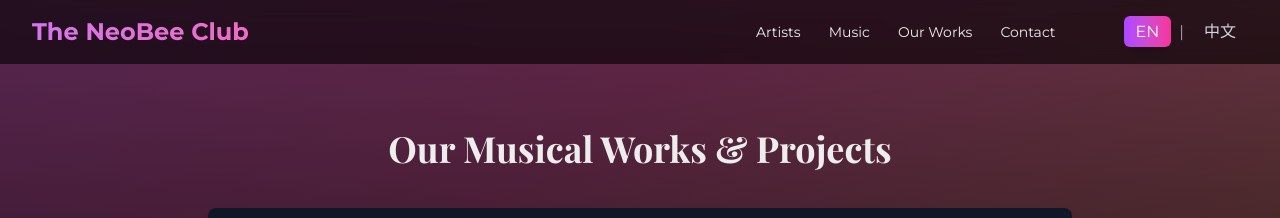
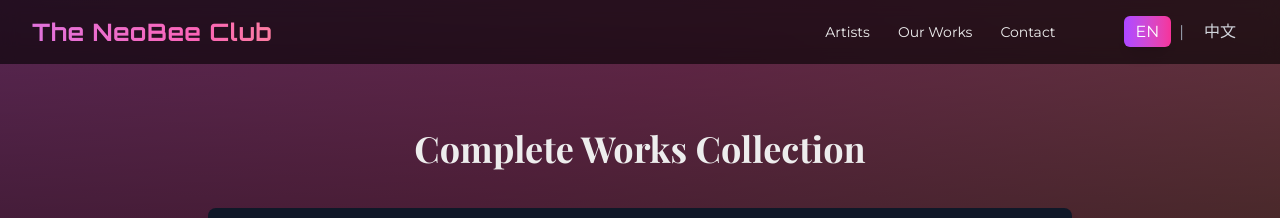
Before and after one commit to haoranzhang929/theneobeeclub, a Next.js app: page /en/works in a window 1280 px wide. Shown: the top 218 px of the page. Built offline with nearby package versions, Linux system fonts and the light colour scheme.

Commit message:
Optimize brand font with Orbitron and clean up unused fonts

```diff
--- a/src/app/[locale]/layout.tsx
+++ b/src/app/[locale]/layout.tsx
@@ -4,7 +4,7 @@ import { ReactNode } from "react";
 import { setRequestLocale } from "next-intl/server";
 import { Metadata } from "next";
 import "../globals.css";
-import { Playfair_Display, Montserrat, Noto_Sans_SC } from "next/font/google";
+import { Playfair_Display, Montserrat, Noto_Sans_SC, Orbitron } from "next/font/google";
 import { Analytics } from "@vercel/analytics/next";
 
 const playfair = Playfair_Display({
@@ -21,6 +21,13 @@ const notoSansSC = Noto_Sans_SC({
   subsets: ["latin"],
   weight: ["400", "500", "700"],
   variable: "--font-noto-sans-sc"
+});
+
+// 新增音乐风格字体
+const orbitron = Orbitron({
+  subsets: ["latin"],
+  weight: ["400", "700", "900"],
+  variable: "--font-orbitron"
 });
 
 export function generateStaticParams() {
@@ -126,11 +133,12 @@ export default async function LocaleLayout(props: { children: ReactNode; params:
     <html
       lang={locale}
       suppressHydrationWarning
-      className={`scroll-smooth ${bodyFontClass} ${notoSansSC.variable}`}
+      className={`scroll-smooth ${bodyFontClass} ${notoSansSC.variable} ${orbitron.variable}`}
       style={
         {
           "--font-playfair": playfair.style.fontFamily,
-          "--font-noto-sans-sc": notoSansSC.style.fontFamily
+          "--font-noto-sans-sc": notoSansSC.style.fontFamily,
+          "--font-orbitron": orbitron.style.fontFamily
         } as React.CSSProperties
       }
     >
--- a/src/app/globals.css
+++ b/src/app/globals.css
@@ -295,3 +295,8 @@ html {
 .neon-glow {
   text-shadow: 0 0 5px currentColor, 0 0 10px currentColor, 0 0 15px currentColor, 0 0 20px currentColor;
 }
+
+/* Enhanced font class for music branding */
+.font-orbitron {
+  font-family: var(--font-orbitron, "Orbitron"), sans-serif;
+}
--- a/src/components/MusicSection.tsx
+++ b/src/components/MusicSection.tsx
@@ -1,11 +1,15 @@
 "use client";
 import { motion } from "framer-motion";
 import { useTranslations } from "next-intl";
+import { useParams } from "next/navigation";
+import Link from "next/link";
 import { works } from "@/data/works";
 import { containerVariants, itemVariants, textRevealVariants } from "@/lib/animations";
 
 export default function MusicSection() {
   const t = useTranslations();
+  const params = useParams();
+  const locale = params.locale as string;
 
   return (
     <motion.section
@@ -42,6 +46,24 @@ export default function MusicSection() {
             />
           </div>
         </motion.div>
+
+        {/* Call-to-action button */}
+        <motion.div variants={itemVariants} className="text-center mt-12">
+          <Link
+            href={`/${locale}/works`}
+            className="inline-flex items-center px-8 py-4 text-lg font-semibold text-white bg-gradient-to-r from-purple-600 to-pink-600 rounded-full shadow-lg hover:from-purple-700 hover:to-pink-700 transition-all duration-300 hover:-translate-y-0.5 hover:shadow-xl group"
+          >
+            {t("music.viewMore")}
+            <svg
+              className="w-5 h-5 ml-2 transition-transform duration-300 group-hover:translate-x-1"
+              fill="none"
+              stroke="currentColor"
+              viewBox="0 0 24 24"
+            >
+              <path strokeLinecap="round" strokeLinejoin="round" strokeWidth={2} d="M13 7l5 5m0 0l-5 5m5-5H6" />
+            </svg>
+          </Link>
+        </motion.div>
       </div>
     </motion.section>
   );
--- a/src/components/Navbar.tsx
+++ b/src/components/Navbar.tsx
@@ -26,7 +26,6 @@ const Navbar = () => {
 
   const navLinks = [
     { href: `/${locale}/#artists`, label: t("artists") },
-    { href: `/${locale}/#music`, label: t("music") },
     { href: `/${locale}/works`, label: t("works") },
     { href: `/${locale}/#contact`, label: t("contact") }
   ];
@@ -43,18 +42,15 @@ const Navbar = () => {
       <div className="max-w-7xl mx-auto px-2 sm:px-4 lg:px-8">
         <div className="flex items-center justify-between h-16">
           {/* Logo with animation */}
-          <motion.div
-            whileHover={{ scale: 1.05 }}
-            whileTap={{ scale: 0.95 }}
-          >
+          <motion.div whileHover={{ scale: 1.05 }} whileTap={{ scale: 0.95 }}>
             <Link href={`/${locale}`} className="relative group">
               <motion.span
-                className="text-2xl font-bold bg-gradient-to-r from-purple-400 to-pink-400 bg-clip-text text-transparent"
+                className="text-2xl font-bold bg-gradient-to-r from-purple-400 via-pink-400 to-yellow-400 bg-clip-text text-transparent font-orbitron tracking-wide"
                 animate={{
                   backgroundPosition: ["0% 50%", "100% 50%", "0% 50%"]
                 }}
-                transition={{ duration: 3, repeat: Infinity }}
-                style={{ backgroundSize: "200% 200%" }}
+                transition={{ duration: 4, repeat: Infinity, ease: "easeInOut" }}
+                style={{ backgroundSize: "300% 300%" }}
               >
                 {t("brand")}
               </motion.span>
@@ -76,10 +72,7 @@ const Navbar = () => {
             whileHover={{ scale: 1.1 }}
             whileTap={{ scale: 0.9 }}
           >
-            <motion.div
-              animate={menuOpen ? "open" : "closed"}
-              className="w-7 h-7 flex flex-col justify-around"
-            >
+            <motion.div animate={menuOpen ? "open" : "closed"} className="w-7 h-7 flex flex-col justify-around">
               <motion.span
                 variants={{
                   closed: { rotate: 0, y: 0 },
@@ -155,10 +148,7 @@ const Navbar = () => {
               animate={{ opacity: 1, x: 0 }}
               transition={{ delay: 0.6 }}
             >
-              <motion.div
-                whileHover={{ scale: 1.05 }}
-                className="relative"
-              >
+              <motion.div whileHover={{ scale: 1.05 }} className="relative">
                 <Link
                   href={`/en${pathWithoutLocale}`}
                   className={`px-3 py-1.5 rounded-md font-medium transition-all duration-200 ${
@@ -174,10 +164,7 @@ const Navbar = () => {
 
               <span className="text-gray-400">|</span>
 
-              <motion.div
-                whileHover={{ scale: 1.05 }}
-                className="relative"
-              >
+              <motion.div whileHover={{ scale: 1.05 }} className="relative">
                 <Link
                   href={`/zh${pathWithoutLocale}`}
                   className={`px-3 py-1.5 rounded-md font-medium transition-all duration-200 ${
--- a/src/messages/en.json
+++ b/src/messages/en.json
@@ -21,10 +21,11 @@
     "leo_role": "Guitarist & DJ | Live Performance Artist"
   },
   "music": {
-    "title": "Latest Musical Works"
+    "title": "Latest Release",
+    "viewMore": "View Complete Collection"
   },
   "works": {
-    "title": "Our Musical Works & Projects",
+    "title": "Complete Works Collection",
     "funky_house_title": "Funky House Mix with Live Guitar Performance",
     "funky_house_description": "An immersive soulful house mix featuring live guitar improvisation and electronic production.",
     "chill_jazzy_title": "Chill Jazzy Electronic Set",
--- a/src/messages/zh.json
+++ b/src/messages/zh.json
@@ -21,14 +21,15 @@
     "leo_role": "吉他手 & DJ | 现场表演艺术家"
   },
   "music": {
-    "title": "最新音乐作品"
+    "title": "最新发布",
+    "viewMore": "查看完整作品集"
   },
   "works": {
-    "title": "我们的音乐作品与项目",
-    "funky_house_title": "放克浩室现场吉他演奏混音",
-    "funky_house_description": "沉浸式灵魂浩室混音，融合现场吉他即兴演奏和电子制作。",
-    "chill_jazzy_title": "慵懒爵士电子套曲",
-    "chill_jazzy_description": "爵士旋律与电子节拍的轻松融合，完美适合深夜聆听。"
+    "title": "完整作品集",
+    "funky_house_title": "Funky House混音配现场吉他表演",
+    "funky_house_description": "沉浸式灵魂爵士屋音乐，融合现场吉他即兴演奏和电子制作。",
+    "chill_jazzy_title": "舒缓爵士电子音乐集",
+    "chill_jazzy_description": "爵士旋律与电子节拍的完美融合，适合深夜聆听的放松音乐。"
   },
   "contact": {
     "title": "联系 The NeoBee Club"
```
